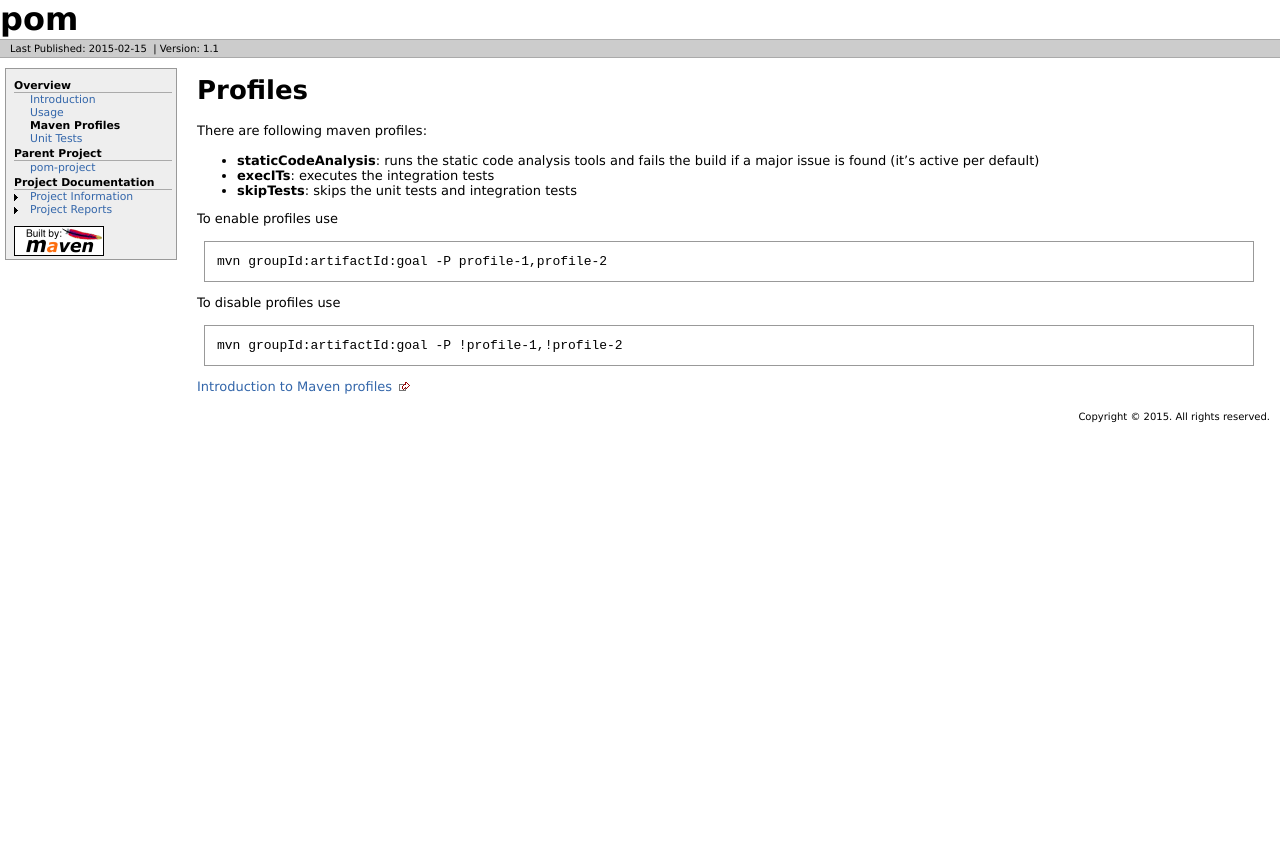
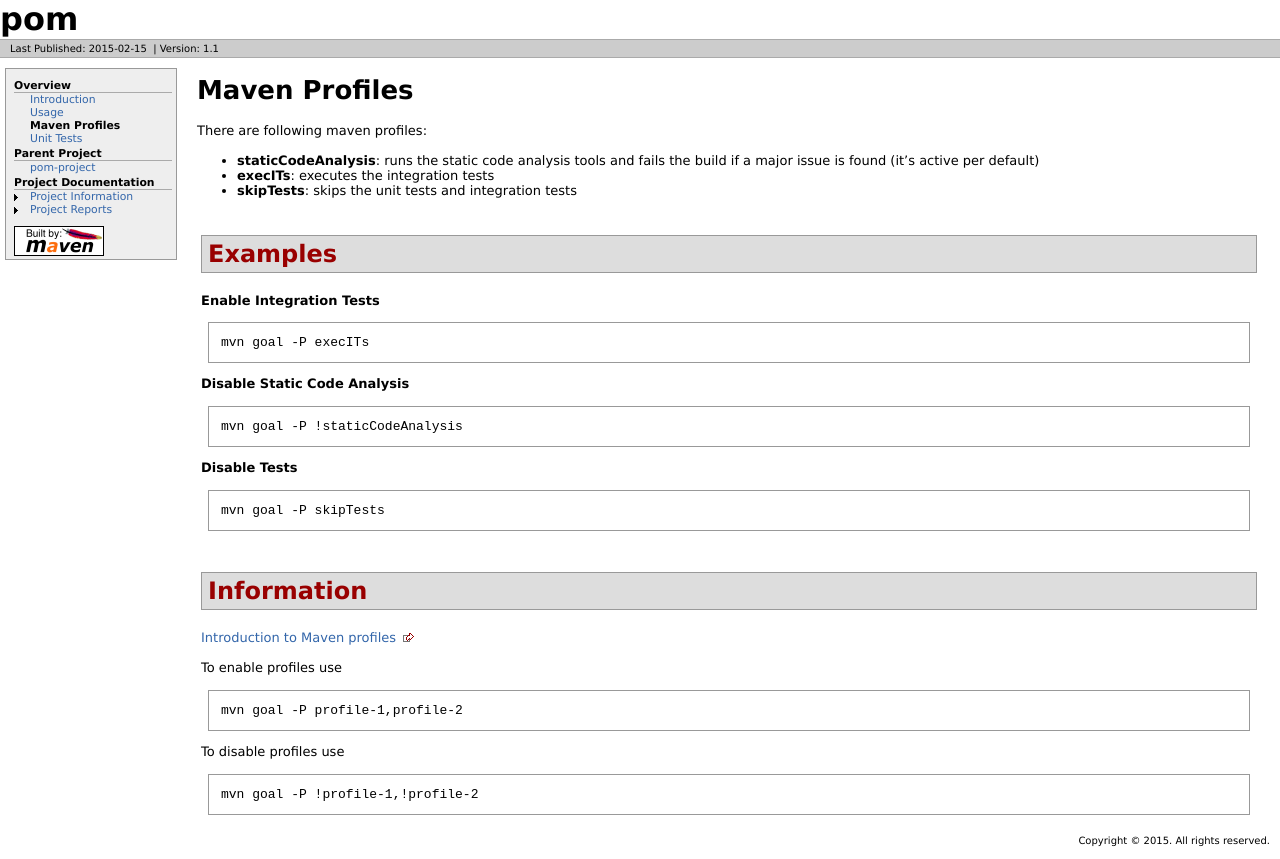
Before and after one commit to rseiler/pom-project, a plain HTML site: page pom/maven-profiles.html in a window 1280 px wide. Before the commit the page ends 800 px from the top, so only its background shows below. Drawn offline with Linux system fonts and the light colour scheme.

Commit message:
publishing site documentation

```diff
--- a/pom/maven-profiles.html
+++ b/pom/maven-profiles.html
@@ -3,7 +3,7 @@
 <html xmlns="http://www.w3.org/1999/xhtml" xml:lang="en" lang="en">
   <head>
     <meta http-equiv="Content-Type" content="text/html; charset=UTF-8" />
-    <title>pom &#x2013; Profiles</title>
+    <title>pom &#x2013; Maven Profiles</title>
     <style type="text/css" media="all">
       @import url("./css/maven-base.css");
       @import url("./css/maven-theme.css");
@@ -80,7 +80,7 @@
     </div>
     <div id="bodyColumn">
       <div id="contentBox">
-        <h1>Profiles</h1>
+        <h1>Maven Profiles</h1>
 <p>There are following maven profiles:</p>
 
 <ul>
@@ -91,19 +91,41 @@
 
 <li><b>skipTests</b>: skips the unit tests and integration tests</li>
 </ul>
+<div class="section">
+<h2><a name="Examples"></a>Examples</h2>
+<p><b>Enable Integration Tests</b></p>
+
+<div class="source">
+<div class="source">
+<pre>mvn goal -P execITs
+</pre></div></div>
+<p><b>Disable Static Code Analysis</b></p>
+
+<div class="source">
+<div class="source">
+<pre>mvn goal -P !staticCodeAnalysis
+</pre></div></div>
+<p><b>Disable Tests</b></p>
+
+<div class="source">
+<div class="source">
+<pre>mvn goal -P skipTests
+</pre></div></div></div>
+<div class="section">
+<h2><a name="Information"></a>Information</h2>
+<p><a class="externalLink" href="https://maven.apache.org/guides/introduction/introduction-to-profiles.html">Introduction to Maven profiles</a></p>
 <p>To enable profiles use</p>
 
 <div class="source">
 <div class="source">
-<pre>mvn groupId:artifactId:goal -P profile-1,profile-2
+<pre>mvn goal -P profile-1,profile-2
 </pre></div></div>
 <p>To disable profiles use</p>
 
 <div class="source">
 <div class="source">
-<pre>mvn groupId:artifactId:goal -P !profile-1,!profile-2
-</pre></div></div>
-<p><a class="externalLink" href="https://maven.apache.org/guides/introduction/introduction-to-profiles.html">Introduction to Maven profiles</a></p>
+<pre>mvn goal -P !profile-1,!profile-2
+</pre></div></div></div>
       </div>
     </div>
     <div class="clear">
```
